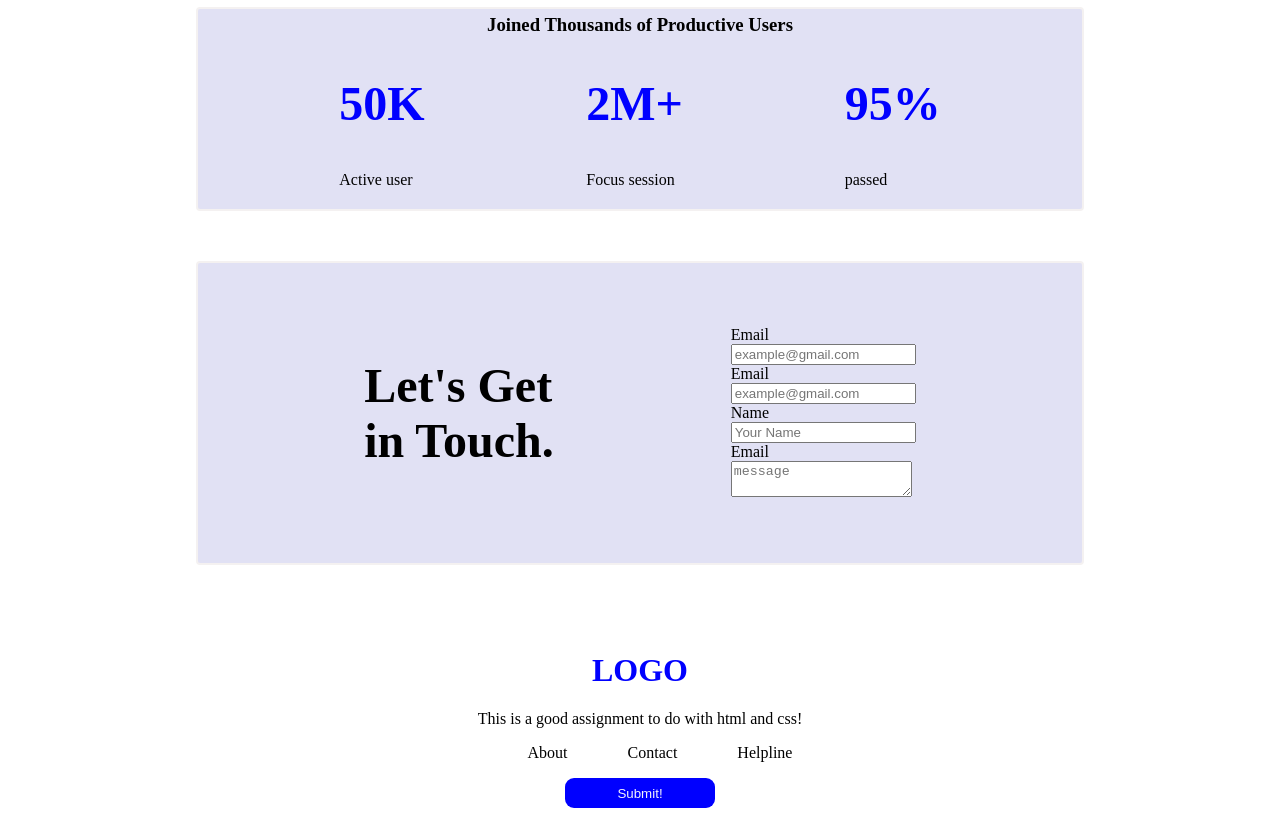
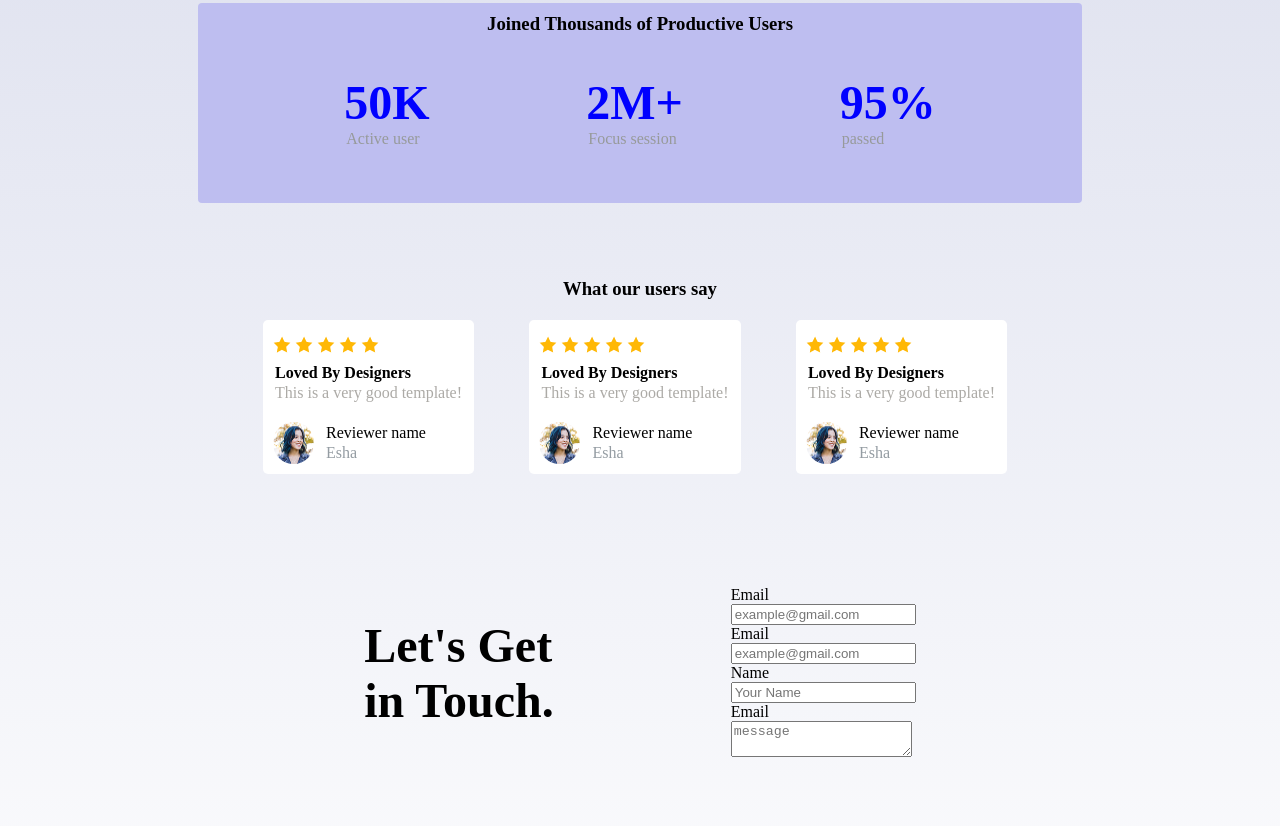
Before and after one commit to esha8di/PH-first-assignment, a plain HTML site: page index.html in a window 1280 px wide. Shown: the part 713-1539 px from the top of the page. Drawn offline with Linux system fonts and the light colour scheme.

Commit message:
final commit

```diff
--- a/index.html
+++ b/index.html
@@ -69,6 +69,127 @@
             </div>
 
         </section>
+        <section class="sec4">
+
+            <div class="top4">
+                <h3>What our users say</h3>
+
+            </div>
+            <div class="down4">
+            <div class="d1">
+
+                <!-- startpart -->
+                 <div class="star">
+                 <img src="Assets/icon-star.png" alt="notfound">
+                  <img src="Assets/icon-star.png" alt="notfound">
+                   <img src="Assets/icon-star.png" alt="notfound">
+                    <img src="Assets/icon-star.png" alt="notfound">
+                     <img src="Assets/icon-star.png" alt="notfound">
+                 </div>
+                <!-- title subtitle -->
+                <div class="dhp">
+                <h4>Loved By Designers</h4>
+                <p style="color:rgb(172, 170, 166)">This is a very good template!</p>
+
+                </div>
+                <!-- img part -->
+                <div class="dimg">
+                <img style="border-radius: 30px;"src="Assets/avatar.png" alt="imgnotfound">
+                    <div>
+                    <p>Reviewer name</p>
+                    <p style="color:rgb(148, 156, 162)">Esha</p>
+                    </div>
+
+
+
+
+                </div>
+
+
+
+
+
+            </div>
+
+            <!-- - for rest2 same -->
+            <div class="d1">
+
+
+                <!-- startpart -->
+                 <div class="star">
+                 <img src="Assets/icon-star.png" alt="notfound">
+                  <img src="Assets/icon-star.png" alt="notfound">
+                   <img src="Assets/icon-star.png" alt="notfound">
+                    <img src="Assets/icon-star.png" alt="notfound">
+                     <img src="Assets/icon-star.png" alt="notfound">
+                 </div>
+                <!-- title subtitle -->
+                <div class="dhp">
+                <h4>Loved By Designers</h4>
+                <p style="color:rgb(172, 170, 166)">This is a very good template!</p>
+
+                </div>
+                <!-- img part -->
+                <div class="dimg">
+                <img style="border-radius: 30px;"src="Assets/avatar.png" alt="imgnotfound">
+                    <div>
+                    <p>Reviewer name</p>
+                    <p style="color:rgb(148, 156, 162)">Esha</p>
+                    </div>
+
+
+
+
+                </div>
+
+
+
+
+
+            </div>
+
+
+            <div class="d1">
+
+
+                <!-- startpart -->
+                 <div class="star">
+                 <img src="Assets/icon-star.png" alt="notfound">
+                  <img src="Assets/icon-star.png" alt="notfound">
+                   <img src="Assets/icon-star.png" alt="notfound">
+                    <img src="Assets/icon-star.png" alt="notfound">
+                     <img src="Assets/icon-star.png" alt="notfound">
+                 </div>
+                <!-- title subtitle -->
+                <div class="dhp">
+                <h4>Loved By Designers</h4>
+                <p style="color:rgb(172, 170, 166)">This is a very good template!</p>
+
+                </div>
+                <!-- img part -->
+                <div class="dimg">
+                <img style="border-radius: 30px;"src="Assets/avatar.png" alt="imgnotfound">
+                    <div>
+                    <p>Reviewer name</p>
+                    <p style="color:rgb(148, 156, 162)">Esha</p>
+                    </div>
+
+
+
+
+                </div>
+
+
+
+
+
+            </div>
+
+            </div>
+
+            </div>
+
+        </section>
         <section class="sec3">
             <div class="left3"><h1>Let's Get in Touch.</h1></div>
             <div class="right3">
@@ -85,14 +206,7 @@
                 <textarea id="message" name="message" placeholder="message"></textarea><br>
             </div>
 
-        </section>
-        <section class="sec4">
 
-        </section>
-        <section class="sec5">
-
-        </section>
-        <section class="sec6">
 
         </section>
 
--- a/style.css
+++ b/style.css
@@ -1,5 +1,9 @@
 
+body{
 
+  background-image: linear-gradient(rgb(207, 211, 231), white);
+
+}
 
 .banner{
     background-image: url("Assets/Hero-bg.png");
@@ -38,6 +42,7 @@ nav ul button{
     border-style: none;
 
 }
+
 
 
 
@@ -109,13 +114,13 @@ nav ul li a{
     margin:0 auto;
     margin-top: 50px;
 
-    border:2px solid rgb(244, 241, 241);
+    /* border:2px solid rgb(244, 241, 241); */
     border-radius: 4px;
 
     justify-content: space-between;
 
 
-    background-color: rgb(225, 225, 244);
+    /* background-color: rgb(225, 225, 244); */
 
 
 
@@ -126,6 +131,10 @@ nav ul li a{
 }
 .sec1 h4{
     font-size: large;
+}
+
+.sec1 p{
+    color: rgb(151, 154, 154);
 }
 .sec1 img{
     height: 200px;
@@ -160,26 +169,29 @@ nav ul li a{
     margin:0 auto;
     margin-top: 50px;
 
-    border:2px solid rgb(244, 241, 241);
+    /* border:2px solid rgb(244, 241, 241); */
     border-radius: 4px;
 
     /* justify-content: space-between; */
 
 
-    background-color: rgb(225, 225, 244);
+    background-color: rgb(190, 190, 240);
     align-items: center;
 }
 
 .top h3{
     margin:0 auto;
     text-align: center;
-    margin-top: 5px;
+    margin-top: 10px;
+    padding-top: 10px;;
+
 }
 
 .down{
     display: flex;
-    gap: 20px;
+    gap: 10px;
     justify-content: space-evenly;
+
 
     /* margin-top: 10px; */
 }
@@ -187,6 +199,11 @@ nav ul li a{
     font-weight: bold;
     font-size: 3rem;
     color: blue;
+    margin-bottom: 0%;
+}
+.down p{
+    margin-top: 0%;
+    color: rgb(151, 154, 154);
 }
 
 .sec3{
@@ -202,13 +219,13 @@ nav ul li a{
     margin:0 auto;
     margin-top: 50px;
 
-    border:2px solid rgb(244, 241, 241);
+    /* border:2px solid rgb(244, 241, 241); */
     border-radius: 4px;
 
     justify-content: space-evenly;
 
 
-    background-color: rgb(225, 225, 244);
+    /* background-color: rgb(225, 225, 244); */
     align-items: center;
 
 }
@@ -245,6 +262,11 @@ footer{
 .downf p{
     margin-left: 2px;
 }
+footer{
+    width:100vw;
+    background-color: white;
+}
+
 
 footer nav ul{
  display: flex;
@@ -254,7 +276,8 @@ footer nav ul{
 }
 
 footer nav li a{
-    color: black;
+    color: rgb(151, 154, 154);
+
 }
 
 .hvbutton{
@@ -271,7 +294,87 @@ footer nav li a{
 
     border-style: none;
 }
+footer p{
+    color: rgb(151, 154, 154);
+    text-align: center;
+    /* -left: 50px;margin */
+}
 
-.hvbutton:hover{
+
+button:hover{
     background-color: brown;
 }
+
+.sec4{
+   width: 70%;
+
+    /* margin-top:100px;
+    margin-left: 50px; */
+
+    height: 200px;
+
+    margin:0 auto;
+    margin-top: 50px;
+
+    padding-top: 20px;
+
+    /* border:2px solid rgb(244, 241, 241); */
+    border-radius: 4px;
+
+    /* justify-content: space-between; */
+
+
+    /* background-color: rgb(230, 230, 243); */
+    align-items: center;
+}
+.top4 h3{
+    margin:0 auto;
+    text-align: center;
+    margin-top: 5px;
+
+
+
+}
+
+.d1{
+    /* background-color: white; */
+
+    margin-top: 20px;
+    border-radius: 5px;
+    /* border: 2px solid black; */
+
+     background-color:white;
+     padding: 10px 10px;
+
+
+
+}
+.down4{
+
+    border-radius: 5px;
+
+    padding-left: 10px;
+    padding-bottom: 1px;
+
+    display:flex;
+
+    justify-content: space-evenly;
+
+    margin-right: 20px;
+}
+
+.dimg{
+    display: flex;
+    gap:10px;
+    margin-top: 20px;
+
+
+}
+.star{
+    padding-top: 6px;
+    margin-bottom: 7px;
+
+}
+.dhp h4,p{
+    margin:2px;
+}
```
